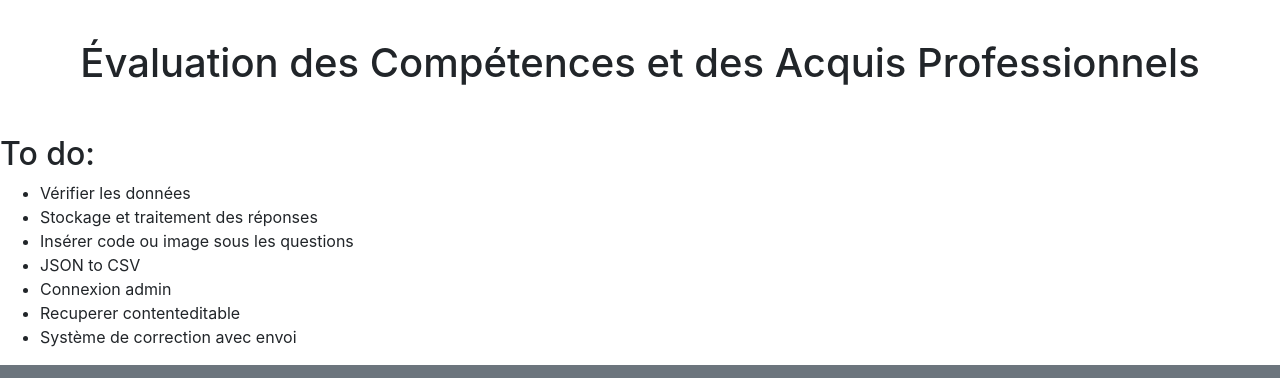
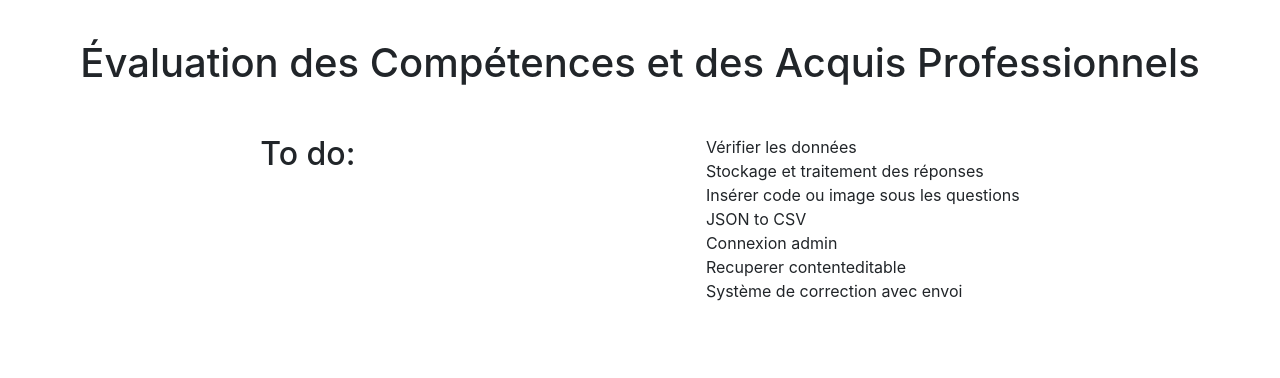
Before and after one commit to kewinMarchand/ecap, a plain HTML site: page about.html in a window 1280 px wide. Shown: the part 91-469 px from the top of the page. Drawn offline with nearby package versions, Linux system fonts and the light colour scheme.

Commit message:
Style About.html

```diff
--- a/about.html
+++ b/about.html
@@ -6,7 +6,7 @@
         <meta http-equiv="X-UA-Compatible" content="ie=edge">
         <meta author="Kewin Marchand">
 
-        <title>ECAP Designer Web</title>
+        <title>ECAP Designer Web | About</title>
 
         <link rel="icon" type="image/png" href="images/favicon.png"/>
         <link rel="stylesheet" href="https://stackpath.bootstrapcdn.com/bootstrap/4.1.0/css/bootstrap.min.css" integrity="sha384-9gVQ4dYFwwWSjIDZnLEWnxCjeSWFphJiwGPXr1jddIhOegiu1FwO5qRGvFXOdJZ4" crossorigin="anonymous">
@@ -41,9 +41,9 @@
             <h1 class="text-center">Évaluation des Compétences et des Acquis Professionnels</h1>
         </header>
 
-        <section>
+        <section class="container d-flex justify-content-around" style="min-height: 90vh;">
             <h2>To do:</h2>
-            <ul>
+            <ul class="list-unstyled">
                 <li class="list-item">Vérifier les données</li>
                 <li class="list-item">Stockage et traitement des réponses</li>
                 <li class="list-item">Insérer code ou image sous les questions</li>
```
Also changed, not shown: index.html (+2 -2 lines).
